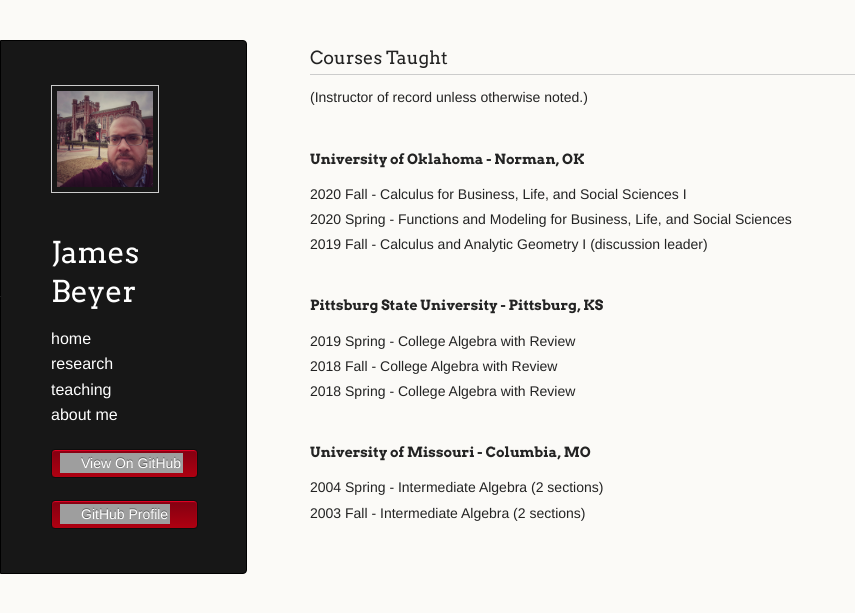
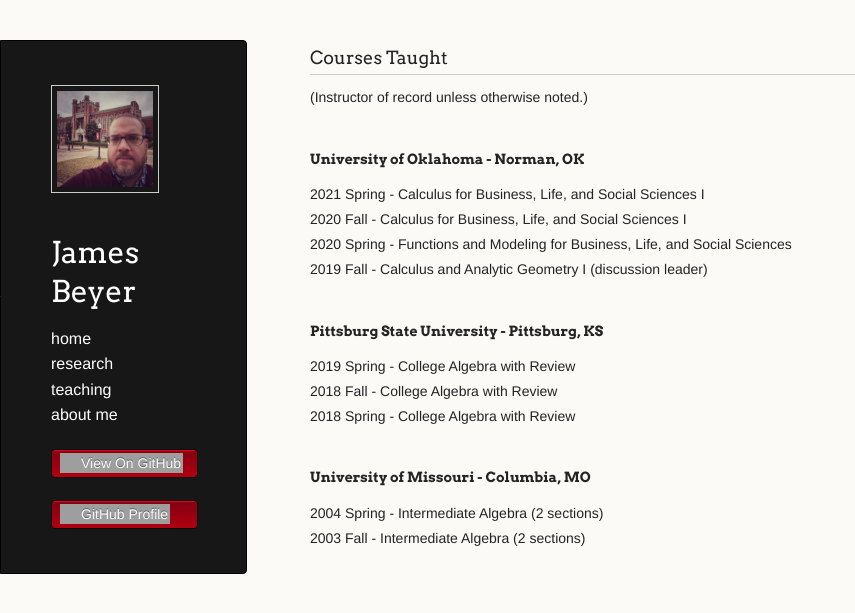
Before and after one commit to jebeyer/jebeyer.github.io, a Jekyll site: the page built from teaching.md, in a window 1280 px wide, cut to the strip 0-613 px from the top of the page. Shown: the whole strip, without its empty margins (0-855 px from the left). Built offline with Jekyll 4.4.1, drawn with Linux system fonts in a browser that asks for light colours; a script that is not in the unit is left out; our own code applies the rules of GitHub Pages for plain Markdown files; grey boxes are pictures that could not be loaded.

Commit message:
updated for spring 2021

```diff
--- a/teaching.md
+++ b/teaching.md
@@ -8,6 +8,7 @@
 
 #### University of Oklahoma - Norman, OK
 
+2021 Spring - Calculus for Business, Life, and Social Sciences I <br/>
 2020 Fall - Calculus for Business, Life, and Social Sciences I <br/>
 2020 Spring - Functions and Modeling for Business, Life, and Social Sciences <br/>
 2019 Fall - Calculus and Analytic Geometry I (discussion leader)
```
